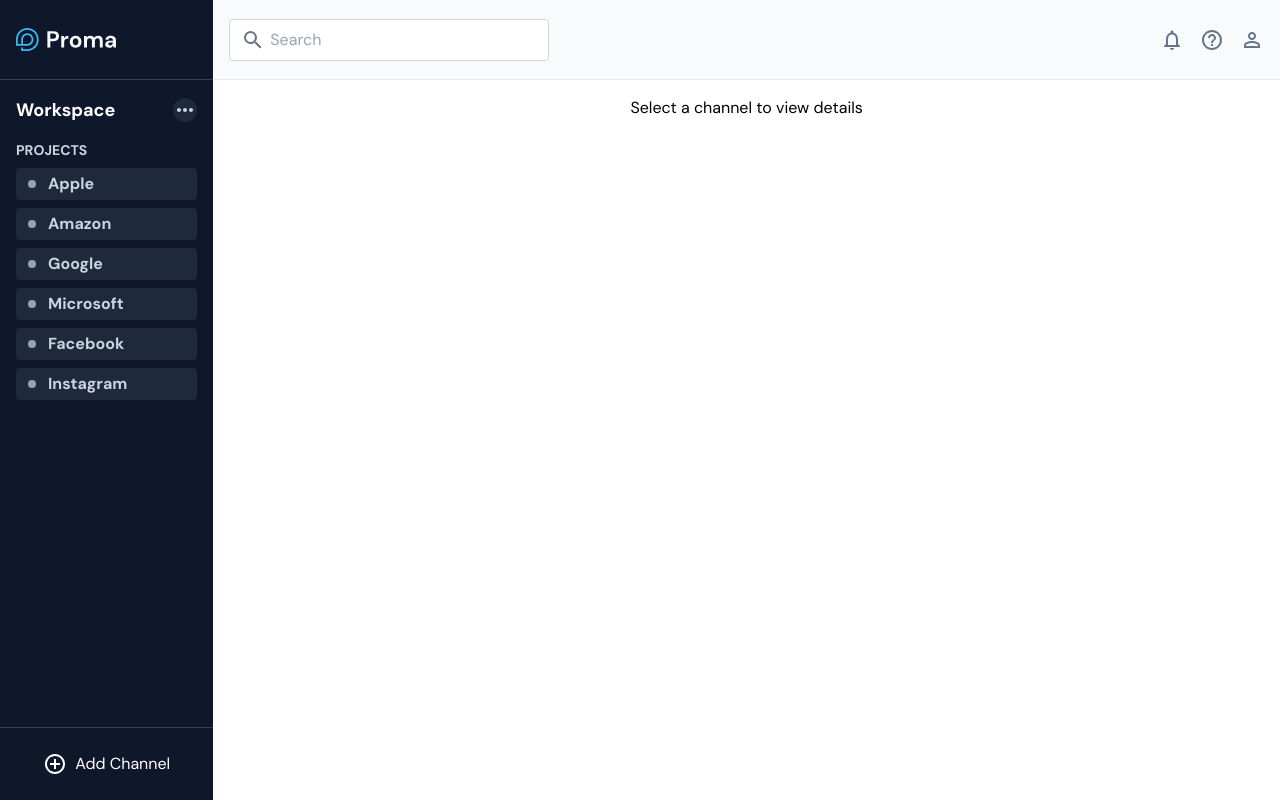
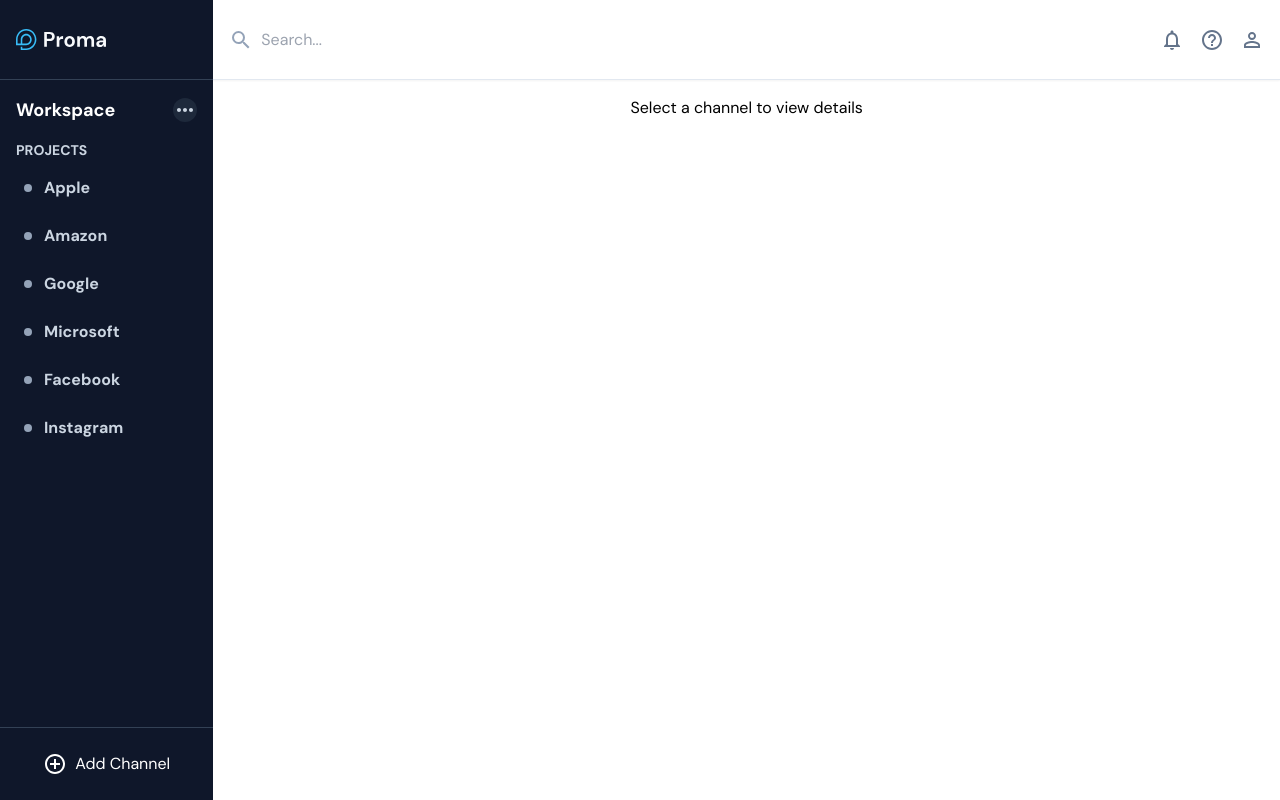
Before and after one commit to keiserman/proma, a React (Create React App) app in the folder client/: page / in a window 1280 px wide. Built offline with nearby package versions, Linux system fonts and the light colour scheme.

Commit message:
Fix layout and chat avatar image css

```diff
--- a/client/src/components/ChannelDetails.js
+++ b/client/src/components/ChannelDetails.js
@@ -47,7 +47,7 @@
   };
 
   return (
-    <div>
+    <div className="flex flex-col h-full">
       <div className="flex items-center justify-between p-4 border-b border-slate-200">
         <h1 className="text-xl">{channel.name}</h1>
         <div className="flex items-center gap-4 text-slate-500">
@@ -58,7 +58,7 @@
         </div>
       </div>
 
-      <div className="grid grid-cols-2">
+      <div className="grid grid-cols-2 flex-grow">
         <Chat
           channelId={channel.id}
           messages={channel.messages}
--- a/client/src/components/ChannelItem.js
+++ b/client/src/components/ChannelItem.js
@@ -21,7 +21,7 @@
   return (
     <>
       <div
-        className="flex justify-between items-center py-1 px-3 rounded bg-slate-800 hover:bg-slate-700 cursor-pointer"
+        className="flex justify-between items-center p-2 rounded hover:bg-slate-800 cursor-pointer"
         onClick={handleSelect}
       >
         <div className="flex items-center">
--- a/client/src/components/Chat.js
+++ b/client/src/components/Chat.js
@@ -12,7 +12,7 @@
       >
         <input
           type="text"
-          className="px-4 py-2 rounded border border-slate-200 mb-2 focus:ring-0 grow"
+          className="px-4 py-2 rounded border border-slate-300 mb-2 focus:outline-none grow"
           placeholder="Write your message here..."
           value={messageInput}
           onChange={(e) => setMessageInput(e.target.value)}
--- a/client/src/components/Layout.js
+++ b/client/src/components/Layout.js
@@ -8,7 +8,11 @@
     id: 1,
     name: "Apple",
     messages: [
-      { id: 1, text: "asdasd", timestamp: "9:01 AM" },
+      {
+        id: 1,
+        text: "Lorem ipsum dolor sit amet, consectetur adipiscing elit, sed do eiusmod tempor incididunt ut labore et dolore magna aliqua. Nunc id cursus metus aliquam eleifend mi in nulla posuere.",
+        timestamp: "9:01 AM",
+      },
       { id: 2, text: "asdasd", timestamp: "9:02 AM" },
     ],
     tasks: [
@@ -143,7 +147,7 @@
   };
 
   return (
-    <div className="grid grid-cols-6 h-screen">
+    <div className="grid grid-cols-6 grid-rows-1 h-screen">
       <Sidebar
         channels={channels}
         addChannel={addChannel}
@@ -151,7 +155,7 @@
         handleDeleteChannel={handleDeleteChannel}
         onSelectChannel={handleSelectChannel}
       />
-      <div className="flex-grow col-span-5">
+      <div className="flex-grow col-span-5 row-span-1">
         <Topbar />
         <ChannelDetails
           channel={selectedChannel}
--- a/client/src/components/Messages.js
+++ b/client/src/components/Messages.js
@@ -9,7 +9,7 @@
           key={message.id}
           className="message py-1 flex gap-4 hover:bg-slate-50"
         >
-          <div className="h-10 w-10 bg-slate-300 rounded"></div>
+          <div className="h-12 w-12 flex-none bg-slate-300 rounded"></div>
           <div className="flex flex-col grow">
             <div className="flex gap-2">
               <span className="text-slate-700 font-bold">Kevin</span>
--- a/client/src/components/Sidebar.js
+++ b/client/src/components/Sidebar.js
@@ -13,7 +13,7 @@
   return (
     <aside className="bg-slate-900 text-white flex flex-col">
       <div className="flex justify-between items-center h-20 border-b border-slate-700 p-4">
-        <img src={logo} width={100} height={100} alt="Logo" />
+        <img src={logo} width={90} alt="Logo" />
       </div>
       <div className="p-4 flex flex-col grow">
         <div className="flex justify-between items-center mb-4">
--- a/client/src/components/TaskList.js
+++ b/client/src/components/TaskList.js
@@ -1,5 +1,5 @@
 import React from "react";
-import { MdCheckBoxOutlineBlank, MdCheckBox } from "react-icons/md";
+import { MdCheckBoxOutlineBlank, MdCheckBox, MdAddCircleOutline } from "react-icons/md";
 
 function TaskList({
   channelId,
@@ -19,17 +19,15 @@
         >
           {task.completed ? (
             <MdCheckBox
-              className="icon-md text-slate-500"
+              className="icon-md text-slate-500 flex-none"
               onClick={() => {
-                console.log("Checkbox clicked", channelId, index);
                 handleCheckTask(channelId, index);
               }}
             />
           ) : (
             <MdCheckBoxOutlineBlank
-              className="icon-md text-slate-500"
+              className="icon-md text-slate-500 flex-none"
               onClick={() => {
-                console.log("Checkbox clicked", channelId, index);
                 handleCheckTask(channelId, index);
               }}
             />
@@ -40,15 +38,15 @@
         </div>
       ))}
 
-      <form onSubmit={onTaskSubmit}>
+      <form onSubmit={onTaskSubmit} className="flex gap-2 mt-2">
         <input
           type="text"
-          className="task-input"
+          className="task-input p-2 grow bg-transparent border-b border-slate-300 focus:outline-none"
           placeholder="Add a task..."
           value={taskInput}
           onChange={(e) => setTaskInput(e.target.value)}
         />
-        <button type="submit">Add Task</button>
+        <button type="submit"><MdAddCircleOutline className="icon-md text-slate-400"/></button>
       </form>
     </div>
   );
--- a/client/src/components/Topbar.js
+++ b/client/src/components/Topbar.js
@@ -8,7 +8,7 @@
 
 function Topbar() {
   return (
-    <div className="w-full flex items-center gap-4 bg-slate-50 text-slate-500 h-20 p-4 border-b border-slate-200">
+    <div className="w-full flex items-center gap-4 shadow-sm text-slate-500 p-4 h-20 border-b border-slate-200">
       <form className="grow">
         <label
           htmlFor="search"
@@ -17,14 +17,14 @@
           Search
         </label>
         <div className="relative">
-          <div className="absolute inset-y-0 left-0 flex items-center pl-3 pointer-events-none">
-            <MdOutlineSearch className="icon-md" />
+          <div className="absolute inset-y-0 left-0 flex items-center pointer-events-none">
+            <MdOutlineSearch className="icon-md text-slate-400" />
           </div>
           <input
             type="search"
             id="search"
-            className="w-80 block p-2 pl-10 text-gray-900 border border-gray-300 rounded"
-            placeholder="Search"
+            className="w-full block p-2 pl-8 text-gray-900 rounded focus:outline-none"
+            placeholder="Search..."
             required
           />
         </div>
```
